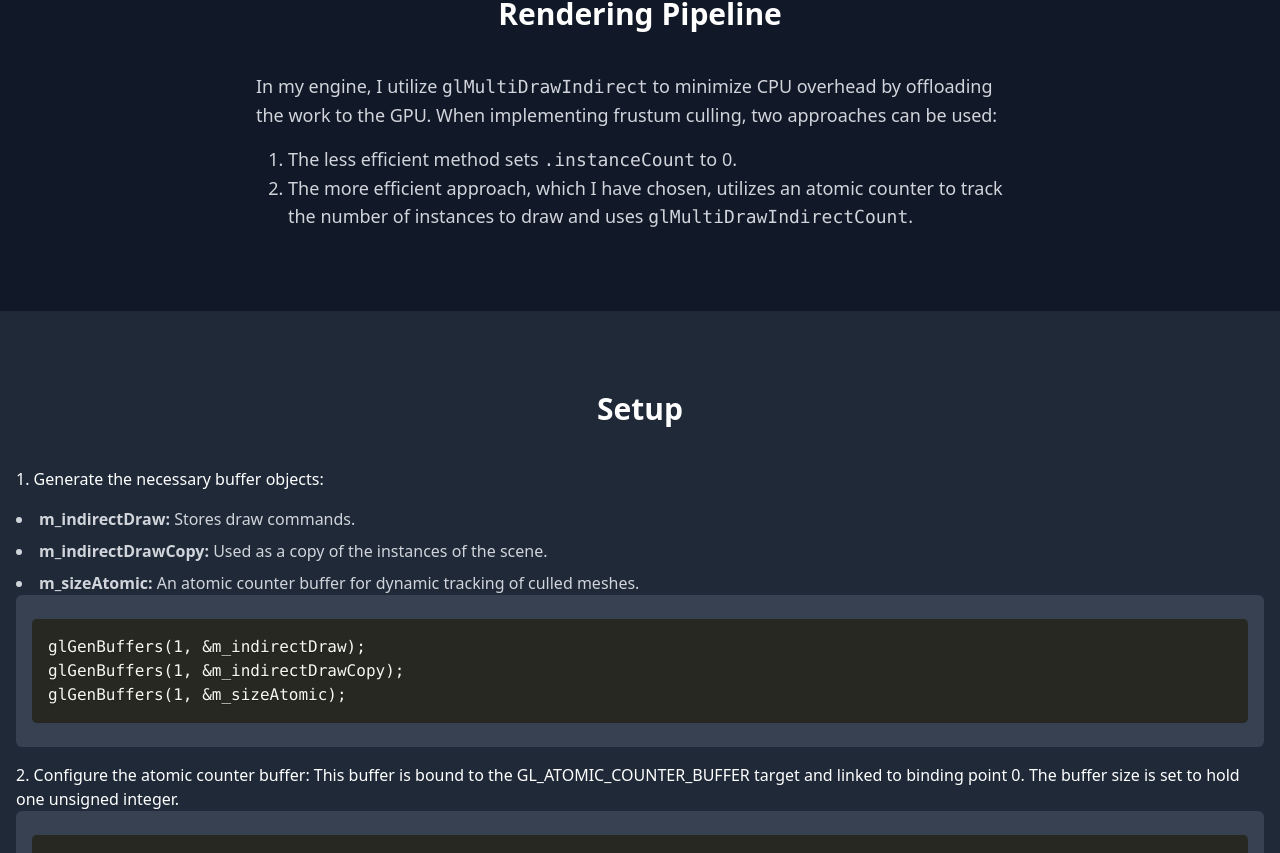
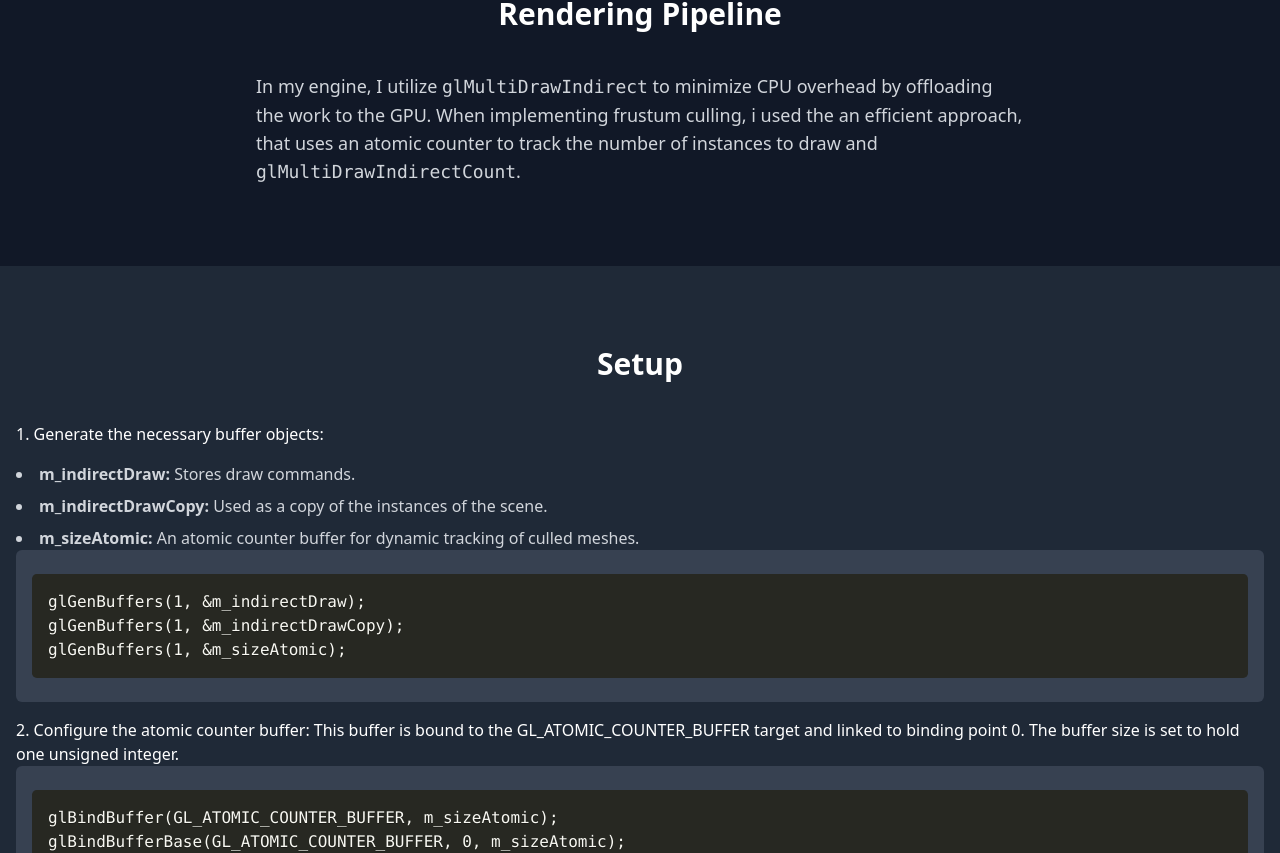
Before and after one commit to deni2312/deni2312.github.io, a React (Vite) app: page /#/articles/culling in a window 1280 px wide. Shown: the part 1885-2738 px from the top of the page. Built offline with nearby package versions, Linux system fonts and the light colour scheme.

Commit message:
Added groups

```diff
--- a/src/articles/Culling.tsx
+++ b/src/articles/Culling.tsx
@@ -36,11 +36,8 @@ const RenderingPipeline: React.FC = () => (
     <div className="container mx-auto px-4">
       <h2 className="text-3xl font-bold text-center mb-10">Rendering Pipeline</h2>
       <p className="text-lg text-gray-300 max-w-3xl mx-auto">
-        In my engine, I utilize <code>glMultiDrawIndirect</code> to minimize CPU overhead by offloading the work to the GPU. When implementing frustum culling, two approaches can be used:
-        <ol className="list-decimal pl-8 mt-4">
-          <li>The less efficient method sets <code>.instanceCount</code> to 0.</li>
-          <li>The more efficient approach, which I have chosen, utilizes an atomic counter to track the number of instances to draw and uses <code>glMultiDrawIndirectCount</code>.</li>
-        </ol>
+        In my engine, I utilize <code>glMultiDrawIndirect</code> to minimize CPU overhead by offloading the work to the GPU. When implementing frustum culling, i used the
+        an efficient approach, that uses an atomic counter to track the number of instances to draw and <code>glMultiDrawIndirectCount</code>.
       </p>
     </div>
   </section>
@@ -339,7 +336,10 @@ glBindBuffer(GL_DRAW_INDIRECT_BUFFER, 0);
   </section>
 );
 
-const CullingPage: React.FC = () => (
+export default function CullingPage()
+{
+
+  return (
     <div className="min-h-screen bg-gray-900 text-white font-sans">
       <Header />
       <FrustumImageSection/>
@@ -349,5 +349,4 @@ const CullingPage: React.FC = () => (
       <RenderingSection/>
     </div>
   );
-
-export default CullingPage;
+}
```
Also changed, not shown: src/articles/styles.css (added, +9 -0 lines). Lines whose indentation alone changed are shown as unchanged.
